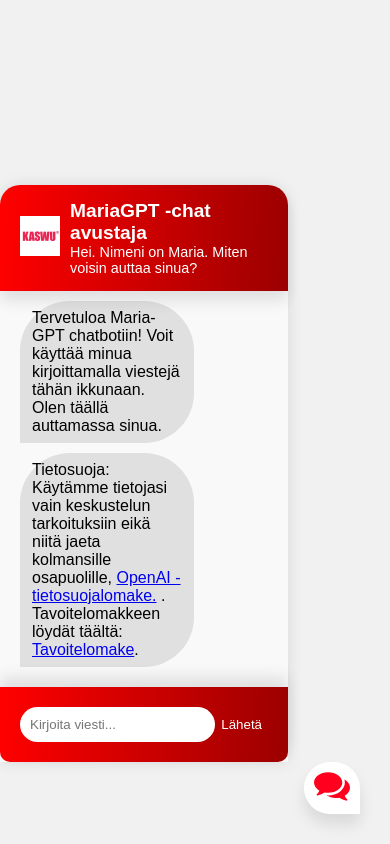
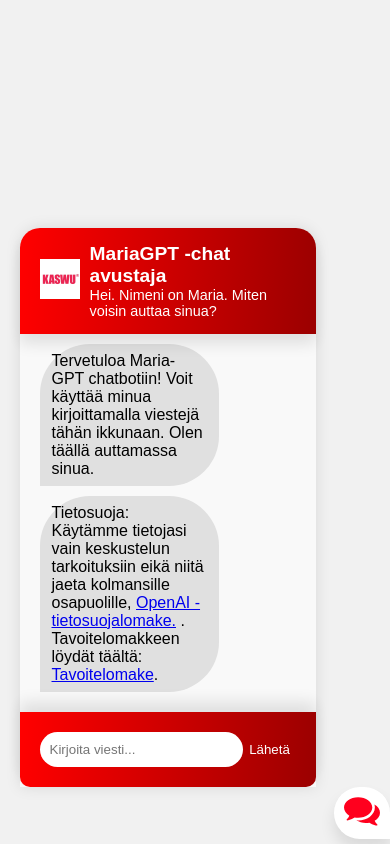
Before and after one commit to joelezz/kaswu, a Flask app: page / in a window 390 px wide. Run offline with Flask 2, Linux system fonts and the light colour scheme.

Commit message:
responsive style

```diff
--- a/static/style.css
+++ b/static/style.css
@@ -23,9 +23,15 @@ body {
 =============== */
 .chatbox {
     position: fixed;
-    bottom: 30px;
-    right: 30px;
+    width: 100%; /* Occupy the full width of the screen */
+    height: 100%; /* Occupy the full height of the screen */
+    background: transparent;
+    display: flex;
+    flex-direction: column;
+    right: 0;
+    bottom: 0;
 }
+
 
 /* CONTENT IS CLOSE */
 .chatbox__support {
@@ -33,10 +39,11 @@ body {
     flex-direction: column;
     background: #eee;
     width: 100%;
-    height: 100%;
+    /* height: 100%; */
     z-index: -123456;
     opacity: 1;
     transition: all .5s ease-in-out;
+    top:auto;
 }
 
 /* CONTENT ISOPEN */
@@ -74,6 +81,7 @@ body {
     display: block;
     overflow-y: scroll;
     flex-direction: column-reverse;
+    flex-grow: 1;
 }
 
 .messages__item {
@@ -201,7 +209,7 @@ body {
 
 .messages__item {
     margin-top: 10px;
-    background: #E0E0E0;
+    background: #e0e0e0;
     padding: 8px 12px;
     max-width: 70%;
 }
@@ -267,11 +275,35 @@ body {
     background: white;
     border: none;
     outline: none;
-    border-top-left-radius: 50px;
-    border-top-right-radius: 50px;
-    border-bottom-left-radius: 50px;
+    border-top-left-radius: 30px;
+    border-top-right-radius: 30px;
+    border-bottom-left-radius: 30px;
     box-shadow: 0px 10px 15px rgba(0, 0, 0, 0.1);
     cursor: pointer;
     right: 0;
     bottom: 0;
 }
+
+/* Media Queries for Responsive Design */
+@media (max-width: 768px) {
+    /* Adjust styles for screens with a maximum width of 768px */
+    .chatbox {
+        width: 90%; /* Reduce the width to 90% of the screen */
+        height: auto; /* Allow the height to adapt based on content */
+        border-radius: 10px; /* Add rounded corners */
+        bottom: 10px; /* Adjust the bottom position */
+    }
+
+    /* Adjust other styles as needed for smaller screens */
+}
+
+/* Additional Media Queries for Different Screen Sizes */
+@media (max-width: 480px) {
+    /* Adjust styles for screens with a maximum width of 480px */
+    .chatbox {
+        width: 95%; /* Reduce the width to 95% of the screen */
+        bottom: 5px; /* Further adjust the bottom position */
+    }
+
+    /* Adjust other styles as needed for smaller screens */
+}
```
